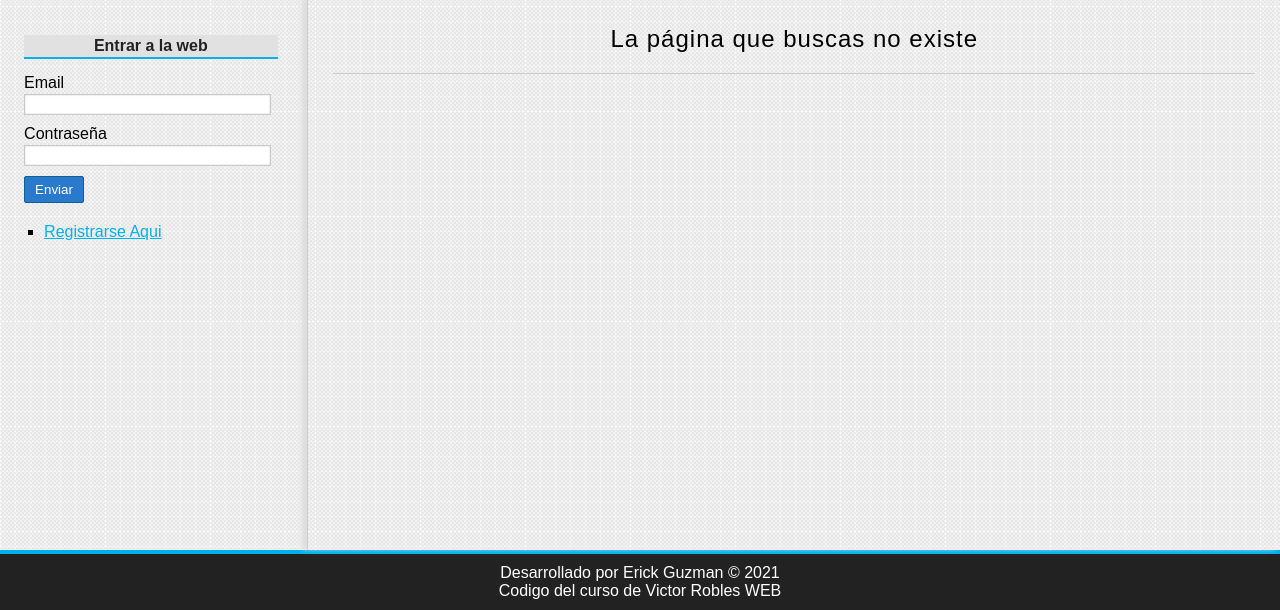
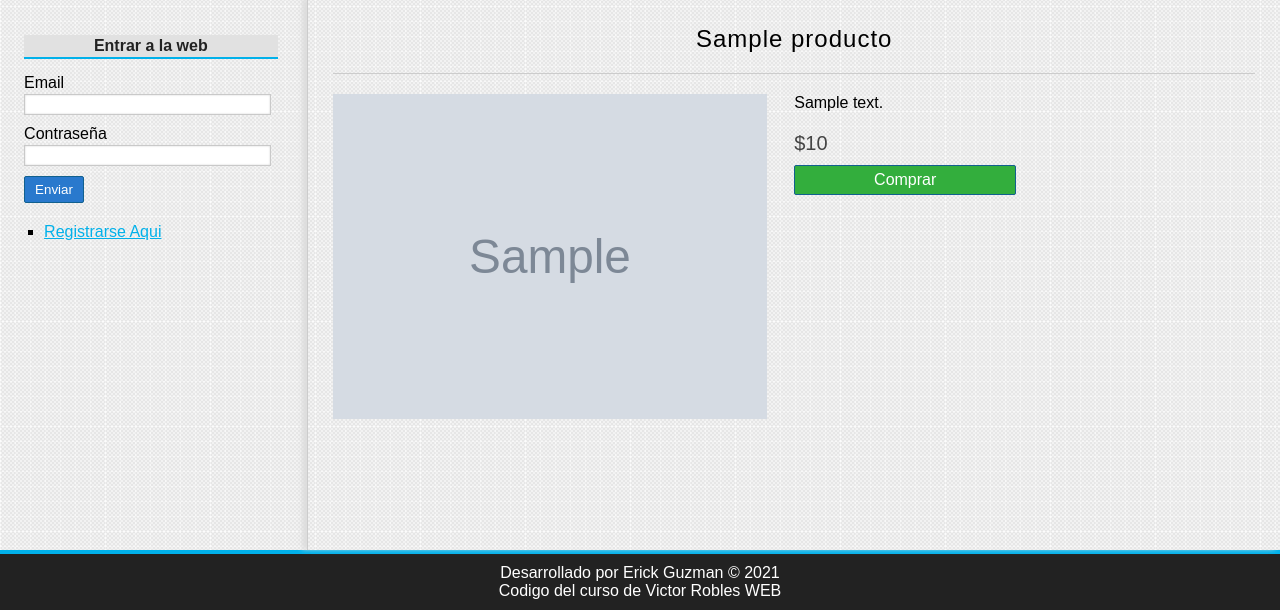
Before and after one commit to GuzMi-Hub/e-comerce-oldy, a PHP site: a page that uses controllers/productoController.php in a window 1280 px wide. Shown: the part 204-814 px from the top of the page. Run offline with PHP 8.4, Linux system fonts and the light colour scheme; tables that the repository leaves empty or names only in its code hold one stand-in row (values such as "Sample post"); grey boxes marked "Sample" are stand-in pictures.

Commit message:
Show details per product

```diff
--- a/controllers/productoController.php
+++ b/controllers/productoController.php
@@ -9,6 +9,23 @@ class productoController
     $B_product = new Product();
     $products = $B_product->getRandom(6);
     require_once 'views/products/featured.php';
+  }
+
+  public function show()
+  {
+    if (isset($_GET['id'])) {
+      $productoId = $_GET['id'];
+
+      $B_product = new Product();
+      $B_product->setId($productoId);
+
+      $product = $B_product->getById();
+
+      require_once './views/products/show.php';
+    } else {
+      header('Location:' . base_url . "producto/index");
+    }
+
   }
 
   public function management()
@@ -86,13 +103,18 @@ class productoController
 
   public function edit()
   {
-    $isEdit = "true";
+    Utils::isAdmin();
     if (isset($_GET['id'])) {
+      $isEdit = "true";
       $productoId = $_GET['id'];
+
       $B_product = new Product();
       $B_product->setId($productoId);
       $product = $B_product->getById();
+
       require_once "./views/products/create.php";
+    } else {
+      header('Location:' . base_url . "producto/management");
     }
 
   }
--- a/views/categories/show.php
+++ b/views/categories/show.php
@@ -4,12 +4,13 @@
       <?php while ($product = $products->fetch_Object()): ?>
       <div class="product">
         <?php if (!empty($product->imagen)): ?>
+      <a href="<?=base_url . "producto/show&id=" . $product->id?>">
           <img src="<?=base_url . "uploads/images/" . $product->imagen?>" alt="producto">
         <?php else: ?>
           <img src="<?=base_url?>/assets/img/camiseta.png" alt="producto">
         <?php endif;?>
-
-        <h2><?=$product->nombre?></h2>
+          <h2><?=$product->nombre?></h2>
+      </a>
         <p>$<?=$product->precio?></p>
         <a href="" class="button">Comprar</a>
       </div>
--- a/views/products/featured.php
+++ b/views/products/featured.php
@@ -2,6 +2,7 @@
 
   <?php while ($product = $products->fetch_Object()): ?>
     <div class="product">
+      <a href="<?=base_url . "producto/show&id=" . $product->id?>">
         <?php if (!empty($product->imagen)): ?>
           <img src="<?=base_url . "uploads/images/" . $product->imagen?>" alt="producto">
         <?php else: ?>
@@ -9,6 +10,7 @@
         <?php endif;?>
 
         <h2><?=$product->nombre?></h2>
+      </a>
       <p>$<?=$product->precio?></p>
       <a href="" class="button">Comprar</a>
     </div>
--- /dev/null
+++ b/views/products/show.php
@@ -0,0 +1,19 @@
+<?php if (isset($product)): ?>
+  <h1><?=$product->nombre?></h1>
+    <div id="detail-product">
+      <div class="image">
+        <?php if (!empty($product->imagen)): ?>
+          <img src="<?=base_url . "uploads/images/" . $product->imagen?>" alt="producto">
+        <?php else: ?>
+          <img src="<?=base_url?>/assets/img/camiseta.png" alt="producto">
+        <?php endif;?>
+      </div>
+        <div class="data">
+          <p class="description"><?=$product->descripcion?></p>
+          <p class="price">$<?=$product->precio?></p>
+          <a href="" class="button">Comprar</a>
+        </div>
+    </div>
+<?php else: ?>
+  <h1>El producto no existe</h1>
+<?php endif;?>
```
Lines whose indentation alone changed are shown as unchanged.
